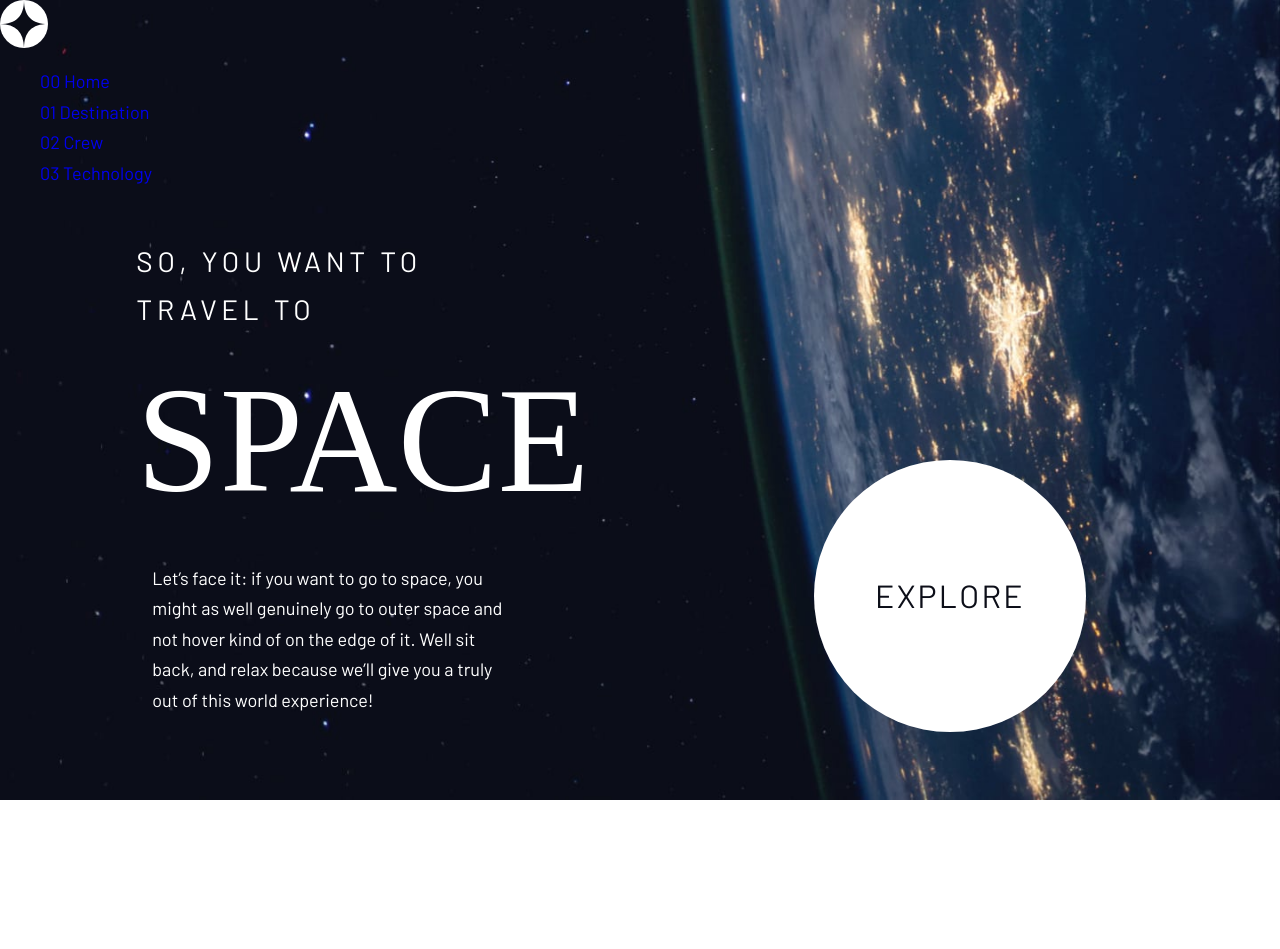
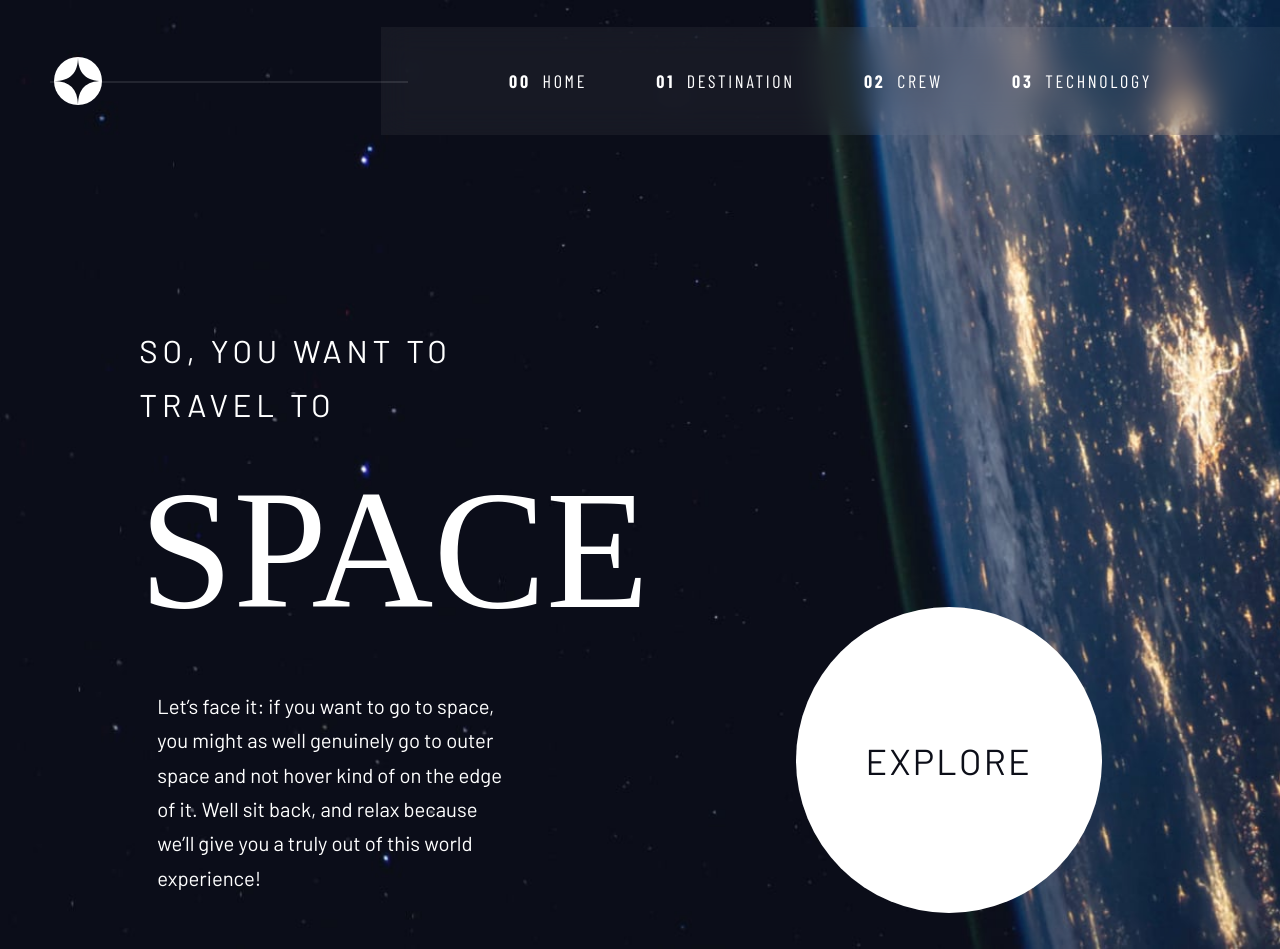
Before and after one commit to BParadowski/space_tourism, a React (Vite) app: page / in a window 1280 px wide. Before the commit the page ends 800 px from the top, so only its background shows below. Built offline with nearby package versions, Linux system fonts and the light colour scheme; a web font is replaced by a local one.

Commit message:
Style desktop navbar

```diff
--- a/src/App.tsx
+++ b/src/App.tsx
@@ -52,6 +52,8 @@ function App() {
         min-height: 100vh;
         background-repeat: no-repeat;
         background-size: cover;
+        display: flex;
+        flex-direction: column;
 
         @media (min-width: 600px) {
           background-image: ${backgrounds[currentPage].tablet};
@@ -86,6 +88,7 @@ const globalStyle = css`
   @import url("https://fonts.googleapis.com/css2?family=Bellefair&display=swap");
   @import url("https://fonts.googleapis.com/css2?family=Barlow+Condensed&display=swap");
   @import url("https://fonts.googleapis.com/css2?family=Barlow&display=swap");
+  @import url("https://fonts.googleapis.com/css2?family=Barlow+Condensed:wght@700&display=swap");
   :root {
     --clr-dark: 230, 35%, 7%;
     --clr-light: 231, 77%, 90%;
@@ -95,7 +98,7 @@ const globalStyle = css`
     --fs-800: 3.5rem;
     --fs-700: 1.5rem;
     --fs-600: 1rem;
-    --fs-500: 1rem;
+    --fs-500: 1.75rem;
     --fs-400: 0.9375rem;
     --fs-300: 1rem;
     --fs-200: 0.875rem;
@@ -107,6 +110,8 @@ const globalStyle = css`
     --ls-large: 4.75px;
     --ls-medium: 2.7px;
     --ls-small: 2.3px;
+
+    font-size: 18px;
   }
 
   @media (min-width: 600px) {
--- a/src/Navbar.tsx
+++ b/src/Navbar.tsx
@@ -1,33 +1,34 @@
 import React from "react";
 import { Link } from "react-router-dom";
 import logo from "./assets/shared/logo.svg";
+import { css } from "@emotion/react";
 
 function Navbar(props: { switchBackground: (pageIndex: number) => void }) {
   const { switchBackground } = props;
 
   return (
-    <header>
+    <header css={headerStyle}>
       <img src={logo} alt="Space travel logo" />
       <nav>
         <ul>
           <li>
             <Link to="/" onClick={() => switchBackground(0)}>
-              <span>00</span> Home
+              <span>00&ensp;</span> Home
             </Link>
           </li>
           <li>
             <Link to="/destination" onClick={() => switchBackground(1)}>
-              <span>01</span> Destination
+              <span>01&ensp;</span> Destination
             </Link>
           </li>
           <li>
             <Link to="/crew" onClick={() => switchBackground(2)}>
-              <span>02</span> Crew
+              <span>02&ensp;</span> Crew
             </Link>
           </li>
           <li>
             <Link to="/technology" onClick={() => switchBackground(3)}>
-              <span>03</span> Technology
+              <span>03&ensp;</span> Technology
             </Link>
           </li>
         </ul>
@@ -37,3 +38,89 @@ function Navbar(props: { switchBackground: (pageIndex: number) => void }) {
 }
 
 export default Navbar;
+
+const headerStyle = css`
+  padding-top: 3rem;
+  margin-left: 3rem;
+  display: flex;
+  justify-content: space-between;
+  align-items: center;
+  height: 6rem;
+
+  img {
+    height: 48px;
+    aspect-ratio: 1/1;
+    z-index: 1;
+    position: relative;
+
+    @media (max-width: 600px) {
+      height: 40px;
+    }
+  }
+
+  nav {
+    margin-left: auto;
+    backdrop-filter: blur(15px);
+    background-color: hsl(var(--clr-white), 0.05);
+    position: relative;
+
+    &::before {
+      content: "";
+      position: absolute;
+      height: 0.125rem;
+      width: 28vw;
+      background-color: hsl(var(--clr-white), 0.1);
+      top: 50%;
+      right: 97%;
+      z-index: 0;
+    }
+
+    ul {
+      height: 6rem;
+      margin: 0;
+      display: flex;
+      gap: clamp(3rem, 4vw + 1rem, 6rem);
+      align-items: center;
+      padding-inline: clamp(1.5rem, 10vw, 10rem);
+
+      li {
+        position: relative;
+
+        padding: 0;
+        height: 100%;
+
+        &::before {
+          content: "";
+          position: absolute;
+          background-color: hsl(var(--clr-white), 0.5);
+          bottom: 0;
+          left: 0;
+          height: 0.25rem;
+          width: 0;
+          transition: width 250ms ease-in-out 0s;
+          border-radius: 100vh;
+        }
+
+        &:hover::before {
+          width: 100%;
+        }
+      }
+
+      a {
+        display: flex;
+        align-items: center;
+        height: 100%;
+        color: hsl(var(--clr-white));
+        width: max-content;
+        font-family: var(--ff-sans-cond);
+        text-transform: uppercase;
+        letter-spacing: var(--ls-medium);
+        font-size: var(--fs-300);
+
+        span {
+          font-weight: 700;
+        }
+      }
+    }
+  }
+`;
--- a/src/pages/Home.tsx
+++ b/src/pages/Home.tsx
@@ -29,6 +29,7 @@ const homeStyle = css`
   text-align: center;
   padding: 2rem;
   justify-items: center;
+  margin-top: 10rem;
 
   h1 {
     font-size: var(--fs-500);
@@ -39,6 +40,10 @@ const homeStyle = css`
     font-size: var(--fs-900);
     font-family: var(--ff-serif);
     line-height: 1.1;
+  }
+
+  p {
+    font-family: var(--ff-sans-normal);
   }
 
   @media (min-width: 600px) {
```
